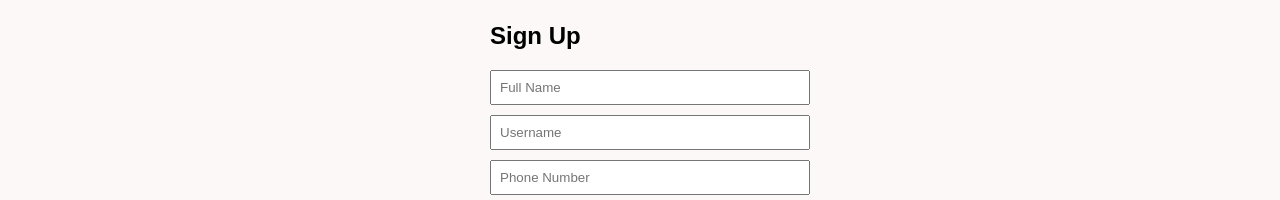
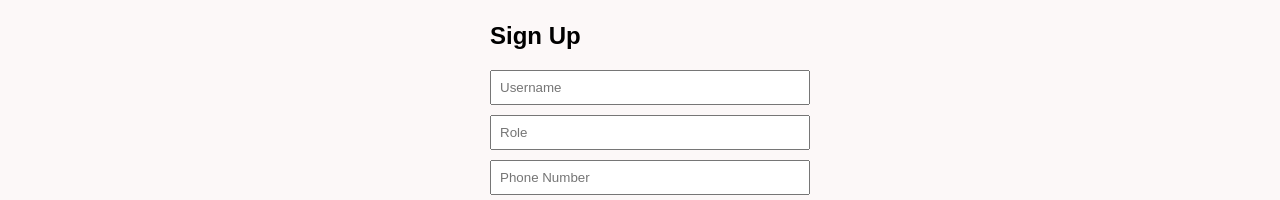
Before and after one commit to WanjikuN/tiketi-tamasha-client, a React (Create React App) app: page /signup in a window 1280 px wide. Shown: the part 198-398 px from the top of the page. Built offline with nearby package versions, Linux system fonts and the light colour scheme.

Commit message:
testing sign up in frontend

```diff
--- a/src/components/SignUp.js
+++ b/src/components/SignUp.js
@@ -2,15 +2,17 @@ import React, { useState } from "react";
 import "../styles/SignUp.css";
 import { useNavigate } from "react-router-dom";
 
-const SignUp = ({ isLoggedIn, setIsLoggedIn }) => {
+const SignUp = ({ setIsLoggedIn }) => {
   const navigate = useNavigate();
   const [showPassword, setShowPassword] = useState(false);
 
   const [signupFormData, setSignupFormData] = useState({
-    name: "",
     username: "",
     password: "",
     confirmPassword: "",
+    phone_number: "",
+    email: "",
+    role: "",
   });
 
   const togglePasswordVisibility = () => {
@@ -34,7 +36,6 @@ const SignUp = ({ isLoggedIn, setIsLoggedIn }) => {
     }
 
     try {
-
       const response = await fetch("/signup", {
         method: "POST",
         headers: {
@@ -46,18 +47,17 @@ const SignUp = ({ isLoggedIn, setIsLoggedIn }) => {
       if (response.ok) {
         const data = await response.json();
         setSignupFormData({
-          name: "",
           username: "",
           password: "",
           confirmPassword: "",
+          phone_number: "",
+          email: "",
+          role: "",
         });
 
         setIsLoggedIn(true);
 
-        alert(`Hello, ${data.name} Account created successfully`);
-
-
-
+        alert(`Hello, ${data.username}! Account created successfully`);
       } else {
         alert("Signup failed");
       }
@@ -65,8 +65,8 @@ const SignUp = ({ isLoggedIn, setIsLoggedIn }) => {
       alert("Error during signup: " + error.message);
     }
   };
+
   const handleLoginLinkClick = () => {
-
     navigate("/login");
   };
 
@@ -75,15 +75,6 @@ const SignUp = ({ isLoggedIn, setIsLoggedIn }) => {
       <h1>Signup</h1>
       <div className="signup-form">
         <h2>Sign Up</h2>
-        <input
-          type="text"
-          placeholder="Full Name"
-          value={signupFormData.name}
-          onChange={(e) =>
-            setSignupFormData({ ...signupFormData, name: e.target.value })
-          }
-          className="input-field"
-        />
         <input
           type="text"
           placeholder="Username"
@@ -97,7 +88,21 @@ const SignUp = ({ isLoggedIn, setIsLoggedIn }) => {
           className="input-field"
         />
 
+
         <input
+          type="text"
+          placeholder="Role"
+          value={signupFormData.role}
+          onChange={(e) =>
+            setSignupFormData({
+              ...signupFormData,
+              role: e.target.value,
+            })
+          }
+          className="input-field"
+        />
+
+<input
             type="tel"
             placeholder="Phone Number"
             value={signupFormData.phone_number}
@@ -161,11 +166,11 @@ const SignUp = ({ isLoggedIn, setIsLoggedIn }) => {
           Sign Up
         </button>
         <p>
-        Already have an account?{" "}
-        <span className="login-link" onClick={handleLoginLinkClick}>
-          Login
-        </span>
-      </p>
+          Already have an account?{" "}
+          <span className="login-link" onClick={handleLoginLinkClick}>
+            Login
+          </span>
+        </p>
       </div>
     </div>
   );
--- a/src/styles/SignUp.css
+++ b/src/styles/SignUp.css
@@ -4,22 +4,27 @@
   align-items: center;
   margin-top: 50px;
 }
+
 .signup-form {
   width: 300px;
 }
+
 .input-field {
   width: 100%;
   margin-bottom: 10px;
   padding: 8px;
 }
+
 .password-input {
   display: flex;
   align-items: center;
 }
+
 .password-toggle {
   cursor: pointer;
   margin-left: 5px;
 }
+
 .signup-button {
   background-color: #3498db;
   color: #fff;
@@ -32,32 +37,46 @@
   color: #3498db;
   cursor: pointer;
 }
+
 .input-field[type="tel"],
 .input-field[type="email"] {
   width: 100%;
   margin-bottom: 10px;
   padding: 8px;
 }
+
 .password-input input {
   width: calc(100% - 30px);
   margin-bottom: 10px;
   padding: 8px;
 }
+
 .password-input span {
   margin-left: 5px;
   cursor: pointer;
 }
-.password-input input {
+
+.password-input input,
+.confirm-password-input input {
   width: calc(100% - 40px);
   margin-bottom: 8px;
   padding: 8px;
 }
+
 .confirm-password-input input {
   width: calc(100% - 10px);
   margin-bottom: 8px;
   padding: 8px;
 }
+
 .confirm-password-input span {
   margin-left: 5px;
   cursor: pointer;
 }
+
+
+.input-field[type="text"] {
+  width: 100%;
+  margin-bottom: 10px;
+  padding: 8px;
+}
```
